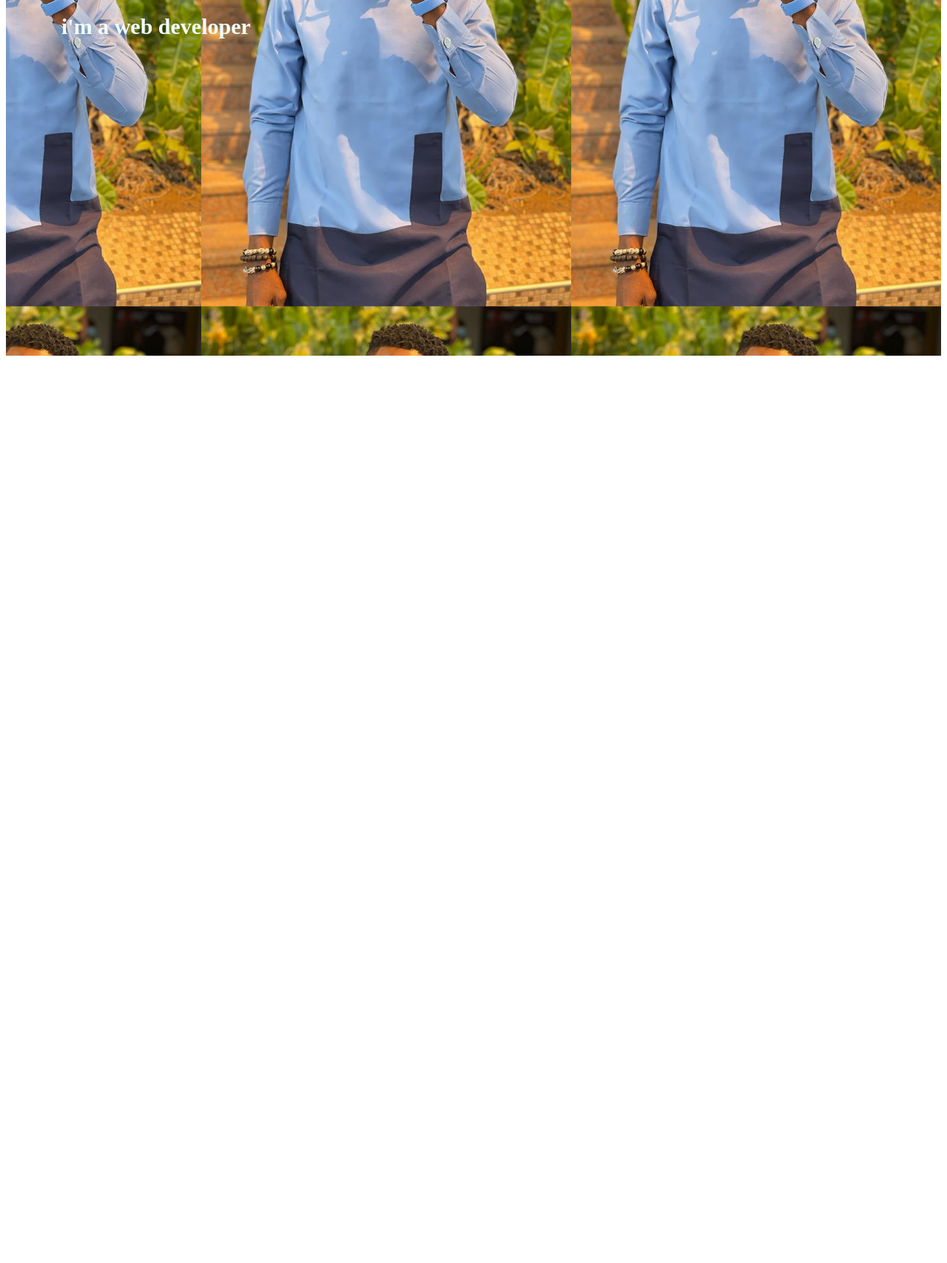
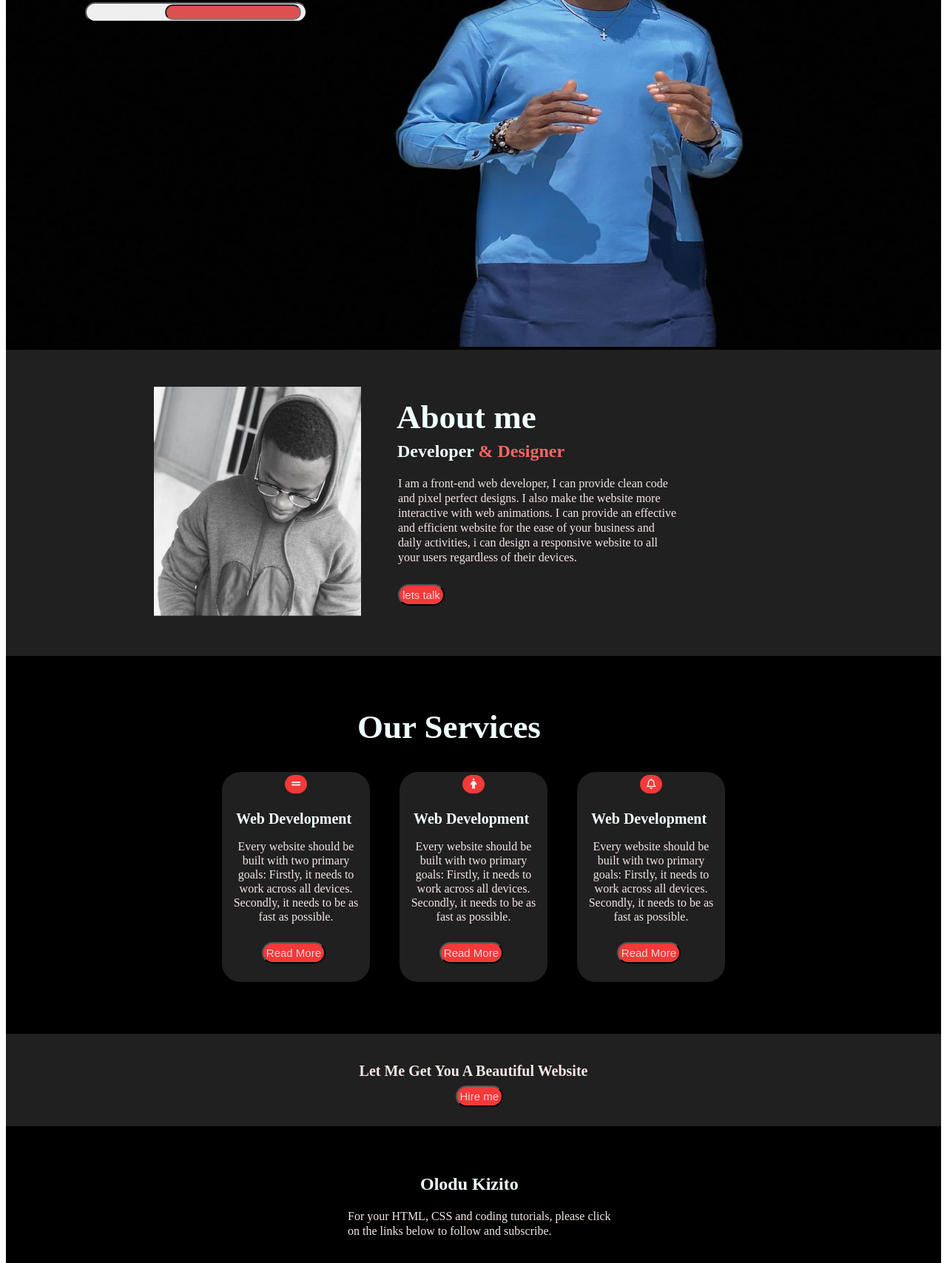
Before and after one commit to kizitokings/current, a plain HTML site: page index.html in a window 1280 px wide. Shown: the part 339-2047 px from the top of the page at 74% size. Before the commit the page ends 828 px from the top, so only its background shows below. Drawn offline with Linux system fonts and the light colour scheme.

Commit message:
there is a change

```diff
--- a/index.html
+++ b/index.html
@@ -6,23 +6,91 @@
     <meta name="viewport" content="width=device-width, initial-scale=1.0">
     <title>KIZITO PORTFOLIO</title>
     <link rel="stylesheet" href="style.css">
+    <script src="https://kit.fontawesome.com/f2e600a5f6.js" crossorigin="anonymous"></script>
 </head>
 <body>
     <header>
+
 <div class="navigation">
-    <h2>Portfolio</h2>
+    <h2>Portfo<span>lio</span></h2>
 <div class="nav">
+    <div class="nav2">
     <a href="#">Home</a>
     <a href="#">About us</a>
     <a href="#">Services</a>
     <a href="#">Skills</a>
     <a href="#">Contact us</a>
     <button class="btn">Subscribe</button>
+</div>
+
     <h3>Hello, my name is</h3>
-    <h1>Kizito Kings</h1>
-    <h2>i'm a web  developer</h2>
+    <h1>Olodu <span>Kizito</span></h1>
+    <h4>I'm a web developer</h4>
+    <form>
+        <div><button class="btn2"><input type="text" ></button>
+    </form>
 </div>
 </div>
 </header>
+
+<div class="body">
+    <div><img src="image/k8.jpeg" alt="kizito-photo"></div>
+    <div class="dev">
+    <div><h1 class="about">About me </h1>
+    <h2 class="h2">Developer <span> & Designer </span></h2>
+    <p>I am a front-end web developer, I can provide clean code and pixel perfect designs.
+        I also make the website more interactive with web animations.
+        I can provide an effective and efficient website for the ease of your business and daily activities, i can design a responsive website to all your users regardless of their devices.
+    </p>
+    <div><button class="btn3">lets talk</button></div>
+</div>
+</div>
+</div>
+
+
+<div class="bf"><h1>Our Services</h1></div> <br>
+<div class="flex">
+    <div>
+        <i class="fa-solid fa-grip-lines"></i>
+        <h3>Web Development</h3>
+        <p>Every website should be built with two primary goals: Firstly, it needs to work across all devices.
+            Secondly, it needs to be as fast as possible.
+        </p>
+        <div><button class="btn3">Read More</button></div>
+    </div>
+
+    <div>
+        <i class="fa-solid fa-person"></i>
+        <h3>Web Development</h3>
+        <p>Every website should be built with two primary goals: Firstly, it needs to work across all devices.
+            Secondly, it needs to be as fast as possible.
+        </p>
+        <div><button class="btn3">Read More</button></div>
+    </div>
+    <div>
+        <i class="fa fa-bell-o" aria-hidden="true"></i>
+        <h3>Web Development</h3>
+        <p>Every website should be built with two primary goals: Firstly, it needs to work across all devices.
+            Secondly, it needs to be as fast as possible.
+        </p>
+        <div><button class="btn3">Read More</button></div>
+    </div>
+
+</div>
+<div class="let">
+    <p>Let Me Get You A Beautiful Website</p>
+    <div class="lt"><button class="btn3">Hire me</button></div>
+</div>
+
+<div class="click">
+    <div>
+    <h2>Olodu Kizito</h2>
+    <p>For your HTML, CSS and coding tutorials, please click <br> on the links below to follow and subscribe. </p>
+   <div> <i class="fa-brands fa-facebook-f"></i>
+    <i class="fa-brands fa-instagram"></i>
+    <i class="fa-thin fa-globe"></i>
+    <h5>Copyright &copy Olodu Kizito</h5></div>
+</div>
+</div>
 </body>
 </html>
--- a/style.css
+++ b/style.css
@@ -6,31 +6,78 @@
 
 }
 header{
-    background-image:url(image/k5.jpeg);
+    background:url(image/k9.jpeg);
     height: 100vh;
     background-position: right;
-    background-size:500px ;
+    background-size: 80% 99%;
+    padding: 2px;
+
+
 }
+
 .nav{
     text-align: center;
-    font-size: 20px;
+    font-size: 21px;
+    padding-left: 30px;
+}
+.nav2{
+    padding-left: 180px;
+    margin-top: -65px;
 }
 
 a{
-    margin: 10px;
+    margin: 15px;
+    color: white;
+
 }
 
-.btn{
+span {
+    color: rgb(248, 102, 102);
+}
+
+.btn, .btn3 {
     float: right;
     font-size: 17px;
     border-radius: 20px;
-    background-color: rgb(238, 114, 69);
+    background-color: rgb(244, 57, 57);
     margin-right: 80px;
     padding: 4px;
     font-size: 15px;
     color: rgb(236, 213, 213);
+    cursor: pointer;
 }
-h1,h2,h3 {
+
+.btn:hover{
+    background-color: aqua;
+
+}
+form label{
+    padding-left: -20px;
+}
+
+.btn2{
+    float: left;
+    margin-left: 75px;
+    border-radius: 14px;
+    color: rgb(249, 56, 56);
+}
+.btn3 {
+    float: left;
+    background-color: rgb(244, 57, 57);
+    margin-top: -20px;
+
+}
+.btn3:hover{
+    background-color: aqua;
+}
+input{
+    border-radius: 12px;
+    background-color: rgb(222, 80, 80);
+    margin-left: 100px;
+    float: right;
+    font-size: small;
+}
+h1,h2,h3,h4 {
     text-align: left;
     color: azure;
     margin-left: 75px;
@@ -38,4 +85,162 @@ h1,h2,h3 {
 h3 {
     margin-top: 125px;
     font-size: 20px;
+    color: rgb(234, 158, 158);
+    margin-bottom: 0px;
+    margin-bottom: -25px;
 }
+h1 {
+    font-size: 45px;
+
+}
+.about {
+    margin-bottom: -28px;
+    margin-left: -2px;
+    padding-top: 35px;
+
+}
+h2{
+    padding-top: 15px;
+    padding-left: 23px;
+}
+.h2 {
+    margin-left: -24px;
+}
+h4 {
+    padding-top: 0px;
+    margin-top: -25px;
+    font-size: 20px;
+}
+
+img {
+    height: 310px;
+    width: 280px;
+    padding: 50px;
+    margin-top: 50%px;
+    padding-left: 200px;
+}
+
+.body {
+    display: flex;
+    background-color: rgb(32, 32, 32);
+
+
+}
+.dev {
+    text-align: left;
+    float: left;
+    width: 30%;
+}
+
+p {
+    color: rgb(247, 229, 229);
+    text-align: left;
+    padding-bottom: 30px;
+    word-spacing: normal;
+    line-height: 20px;
+
+}
+.bf {
+    color: aliceblue;
+    background-color: black;
+    text-align: center;
+    display: flex;
+    padding-left: 400px;
+    font-size: 20px;
+    padding-top: 40px;
+}
+.flex {
+    display: flex;
+    flex-wrap: wrap;
+    justify-content: center;
+    background-color:black;
+    padding: 50px;
+    margin-top: -83px;
+
+}
+.flex div {
+    width: 200px;
+    margin: 20px;
+    text-align: center;
+    font-size: 14px;
+    background-color: rgb(32, 32, 32);
+    border-radius: 25px;
+}
+
+.flex p {
+    font-size: 16px;
+    padding: 15px;
+    padding-bottom: 25px;
+    text-align: center;
+    line-height: 19px;
+}
+
+.flex h1 {
+    text-align: center;
+    float: right;
+    padding-bottom: 90px;
+
+}
+
+.flex h3 {
+    margin-top: 19px;
+    text-align: left;
+    margin-left: 19px;
+    margin-bottom: -15px;
+    color: azure;
+}
+
+.flex i {
+    height: 15px;
+    width: 20px;
+}
+
+.flex .btn3{
+    float: right;
+    margin-bottom: 25px;
+}
+
+
+.let {
+    background-color:rgb(32, 32, 32);
+    padding: 20px;
+
+}
+.let p{
+    text-align: center;
+    font-size: 20px;
+    font-weight: bold;
+}
+.lt {
+    text-align: center;
+    margin-left: 48%;
+    margin-bottom: 35px;
+    margin-top: -20px;
+}
+
+.click {
+    background-color: black;
+    padding: 30px;
+    padding-left: 337px;
+}
+.click div {
+    padding-left: 125px;
+
+}
+
+.click h5 {
+    color:rgb(244, 57, 57);
+    font-size: 15px;
+    margin-left: -30px;
+}
+
+i {
+    color: whitesmoke;
+    text-align: center;
+    border: 2px solid rgb(244, 57, 57);
+    border-radius: 20px;
+    padding: 3px;
+    margin: 4px;
+    background-color: rgb(244, 57, 57);
+    cursor: pointer;
+}
```
Also changed, not shown: image/WhatsApp Image 2022-12-01 at 12.22.13 PM.jpeg (added), image/k6.jpeg (added), image/k7.jpeg (added), image/k8.jpeg (added), image/k9.jpeg (added).
